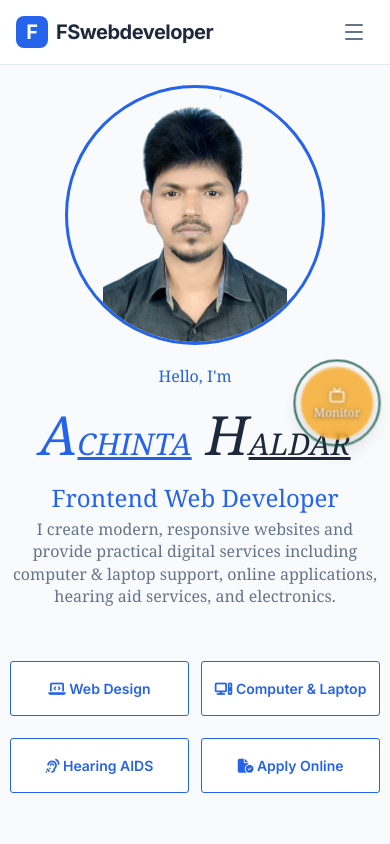
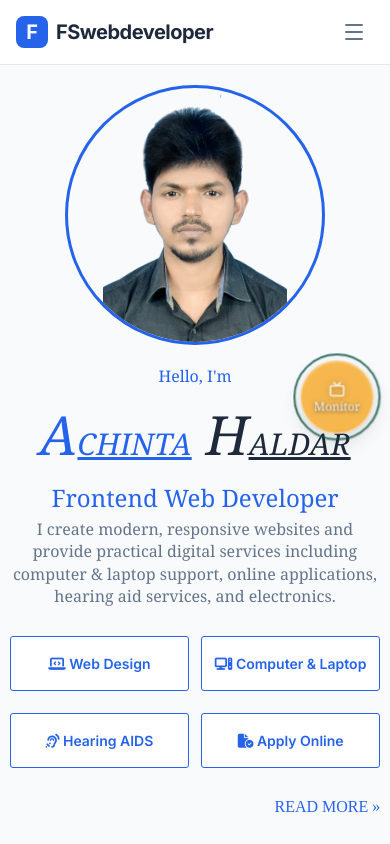
Before and after one commit to FSwebdeveloper/achintahaldar, a React (Vite) app: page / in a window 390 px wide. Shown: the top 844 px of the page. Built offline with nearby package versions, Linux system fonts and the light colour scheme.

Commit message:
remove margin top catagory button

```diff
--- a/public/Css/responsive.css
+++ b/public/Css/responsive.css
@@ -166,7 +166,6 @@
     gap: 12px;
     width: 100%;
     max-width: 650px;
-    margin: 25px auto;
    }
 
    .service-name{
```
